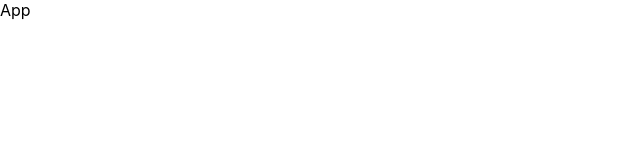
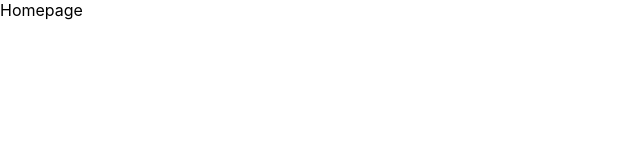
Before and after one commit to lu4ezar/e-shop, a React (Create React App) app: page / in a window 1280 px wide. Shown: the top 160 px of the page, without its empty margins (0-640 px from the left). Built offline with nearby package versions, Linux system fonts and the light colour scheme.

Commit message:
+ Homepage

```diff
--- a/src/components/App/App.tsx
+++ b/src/components/App/App.tsx
@@ -1,7 +1,12 @@
 import React from "react";
+import Home from "../Homepage";
 
 function App() {
-  return <div>App</div>;
+  return (
+    <div>
+      <Home />
+    </div>
+  );
 }
 
 export default App;
--- /dev/null
+++ b/src/components/Homepage/Homepage.tsx
@@ -0,0 +1,5 @@
+import React from "react";
+
+const Home = () => <div>Homepage</div>;
+
+export default Home;
--- /dev/null
+++ b/src/components/Homepage/index.ts
@@ -0,0 +1 @@
+export { default } from "./Homepage";
```
